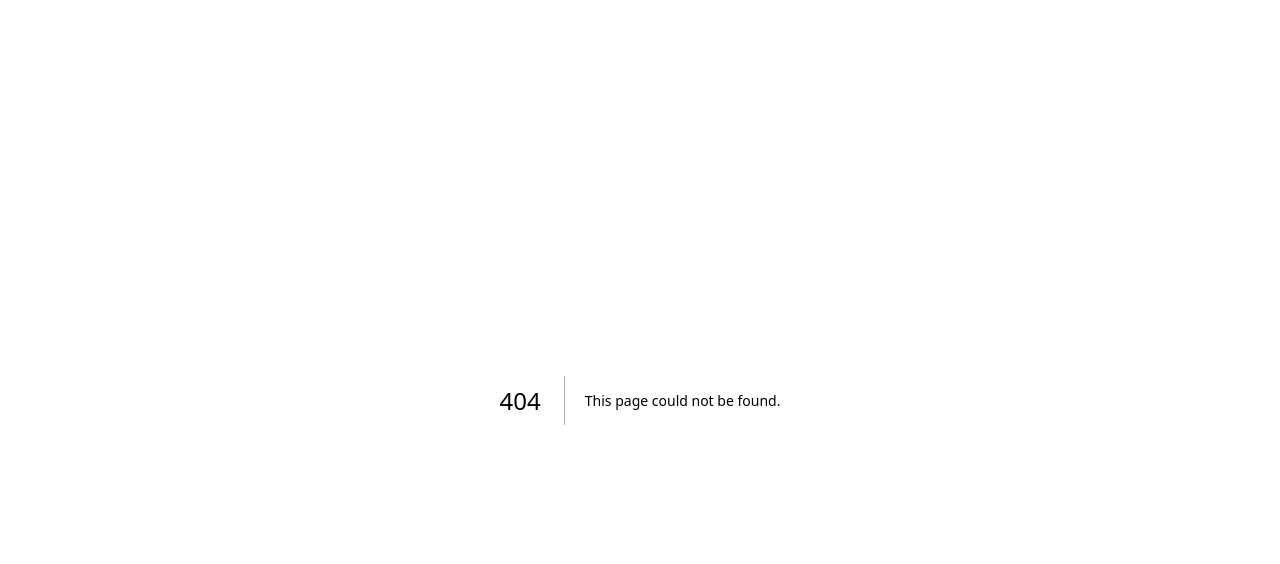
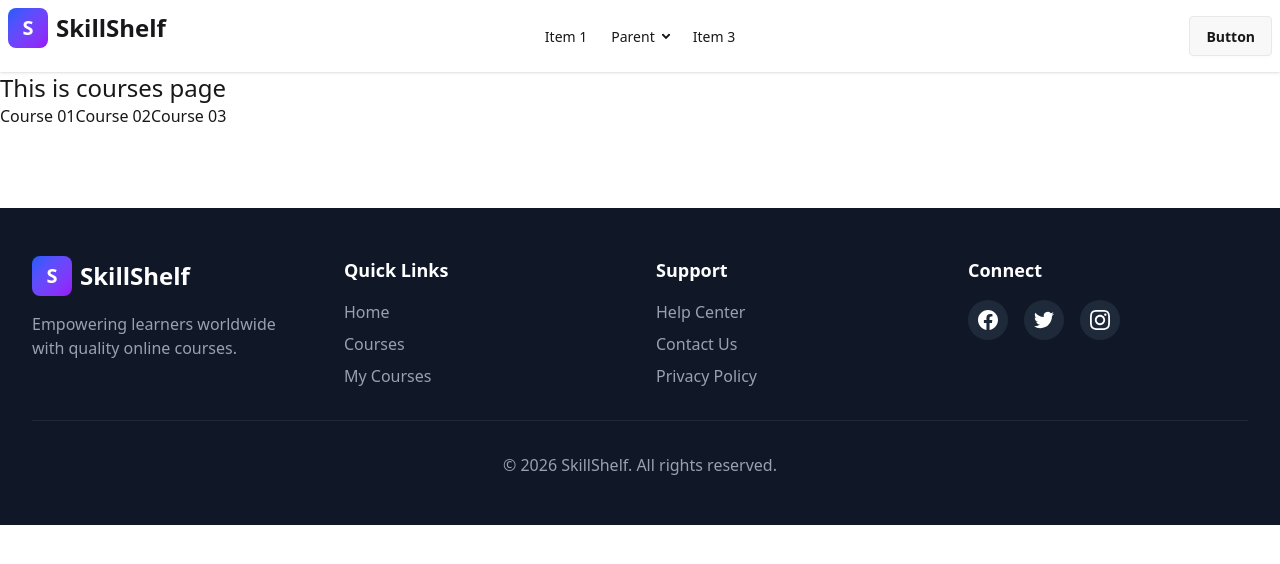
Before and after one commit to maimuna03134/SkillShelf, a Next.js app: page /courses in a window 1280 px wide. Before the commit this address had no page. Shown: the top 564 px of the page. Built offline with nearby package versions, Linux system fonts and the light colour scheme.

Commit message:
created router

```diff
--- /dev/null
+++ b/src/app/(withCommonLayout)/courses/[slug]/page.jsx
@@ -0,0 +1,8 @@
+import React from 'react'
+
+export default async function CourseDetailsPage  ({ params }){
+
+    const { slug } = await params;
+    console.log(slug)
+    return <div>this is course details page {slug}</div>;
+}
--- /dev/null
+++ b/src/app/(withCommonLayout)/courses/loading.jsx
@@ -0,0 +1,9 @@
+import React from 'react'
+
+export default function loading() {
+  return (
+      <div>
+          <h2>courses Loading...</h2>
+      </div>
+  )
+}
--- /dev/null
+++ b/src/app/(withCommonLayout)/courses/page.jsx
@@ -0,0 +1,16 @@
+import Link from 'next/link'
+import React from 'react'
+
+export default function page() {
+  return (
+    <div>
+          <h2 className="text-2xl">
+              This is courses page
+          </h2>
+          <Link href="courses/1">Course 01</Link>
+          <Link href="courses/2">Course 02</Link>
+          <Link href="courses/3">Course 03</Link>
+
+    </div>
+  )
+}
```
